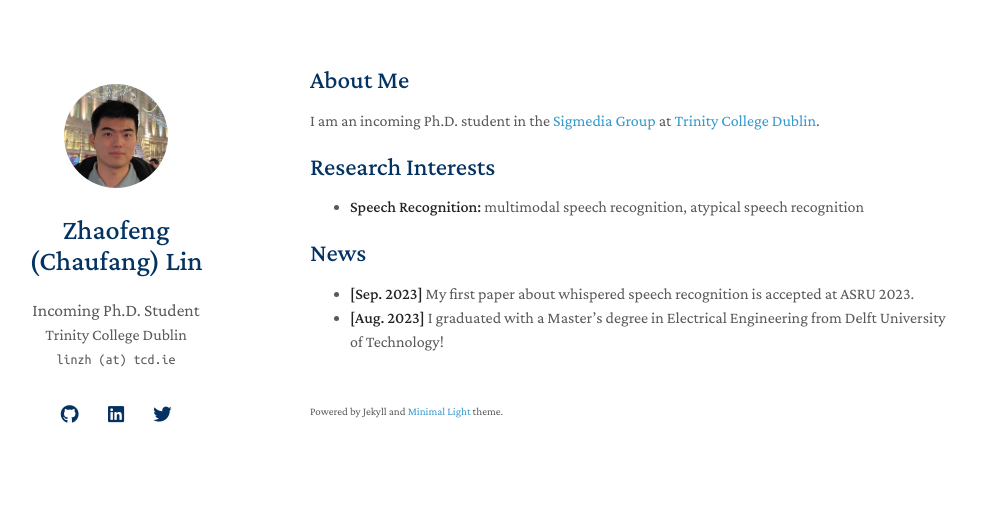
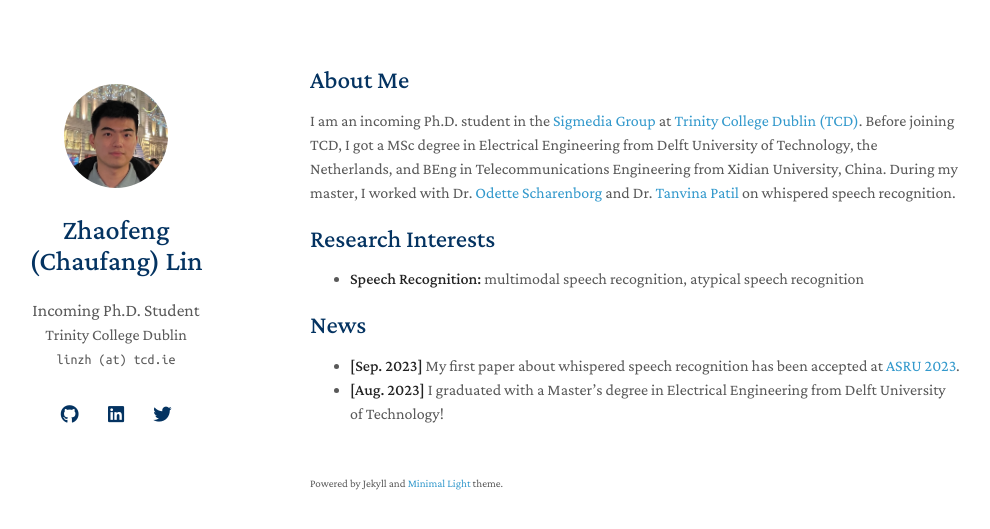
Before and after one commit to chaufanglin/chaufanglin.github.io, a Jekyll site: the page built from index.md, in a window 1280 px wide. Shown: the top 529 px of the page, without its empty margins (160-1150 px from the left). Built offline with Jekyll 4.4.1, drawn with Linux system fonts in a browser that asks for light colours; nearby versions of some CDN libraries; a style sheet for code colours, icons or effects is not loaded; our own code applies the rules of GitHub Pages for plain Markdown files.

Commit message:
update about me

```diff
--- a/index.md
+++ b/index.md
@@ -4,7 +4,7 @@ layout: homepage
 
 ## About Me
 
-I am an incoming Ph.D. student in the <a href="https://sigmedia.github.io" target="_blank">Sigmedia Group</a> at <a href="https://www.tcd.ie/" target="_blank">Trinity College Dublin</a>.
+I am an incoming Ph.D. student in the <a href="https://sigmedia.github.io" target="_blank">Sigmedia Group</a> at <a href="https://www.tcd.ie/" target="_blank">Trinity College Dublin (TCD)</a>. Before joining TCD, I got a MSc degree in Electrical Engineering from Delft University of Technology, the Netherlands, and BEng in Telecommunications Engineering from Xidian University, China. During my master, I worked with Dr. <a href="https://odettescharenborg.wordpress.com/" target="_blank">Odette Scharenborg</a> and Dr. <a href="https://sites.google.com/site/tanvinabpatel/" target="_blank">Tanvina Patil</a> on whispered speech recognition.
 
 ## Research Interests
 
@@ -13,7 +13,7 @@ I am an incoming Ph.D. student in the <a href="https://sigmedia.github.io" targe
 
 ## News
 
-- **[Sep. 2023]** My first paper about whispered speech recognition is accepted at ASRU 2023.
+- **[Sep. 2023]** My first paper about whispered speech recognition has been accepted at <a href="http://www.asru2023.org/" target="_blank">ASRU 2023</a>.
 - **[Aug. 2023]** I graduated with a Master's degree in Electrical Engineering from Delft University of Technology!
 
 
```
